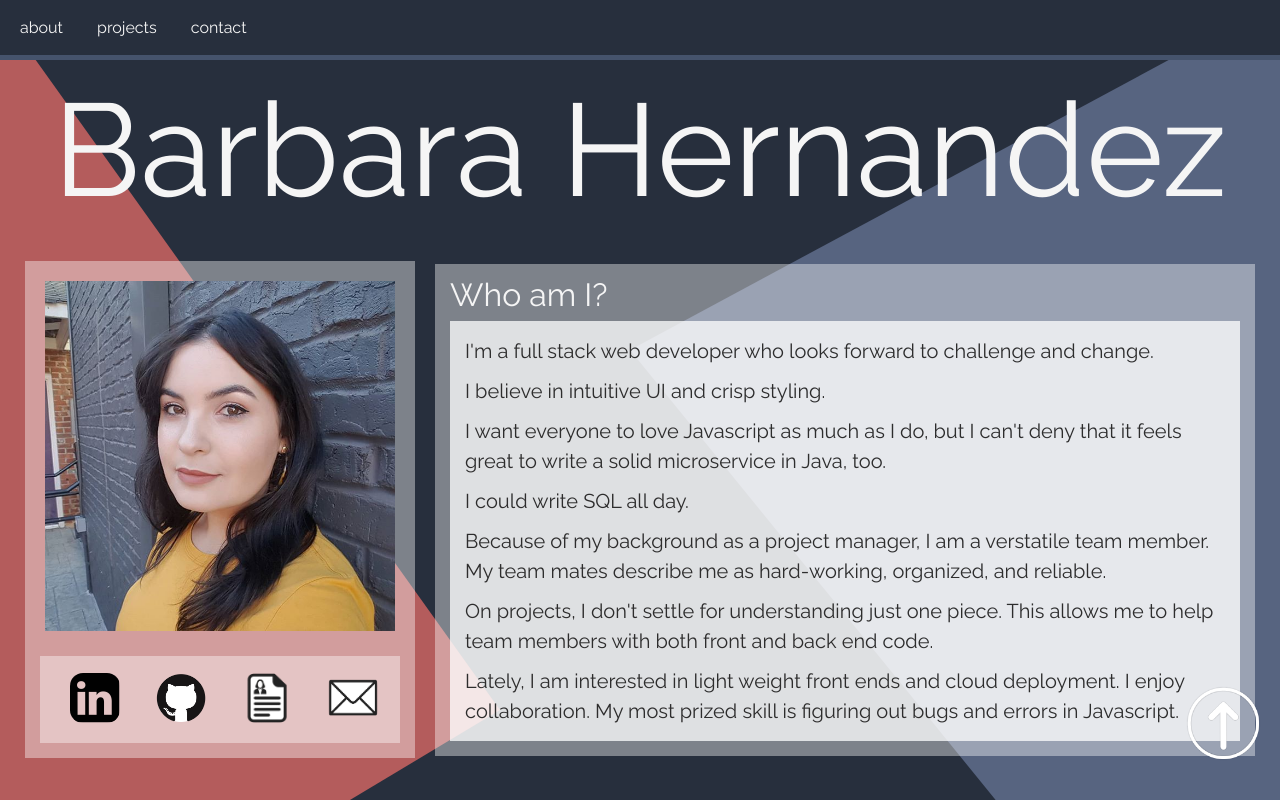
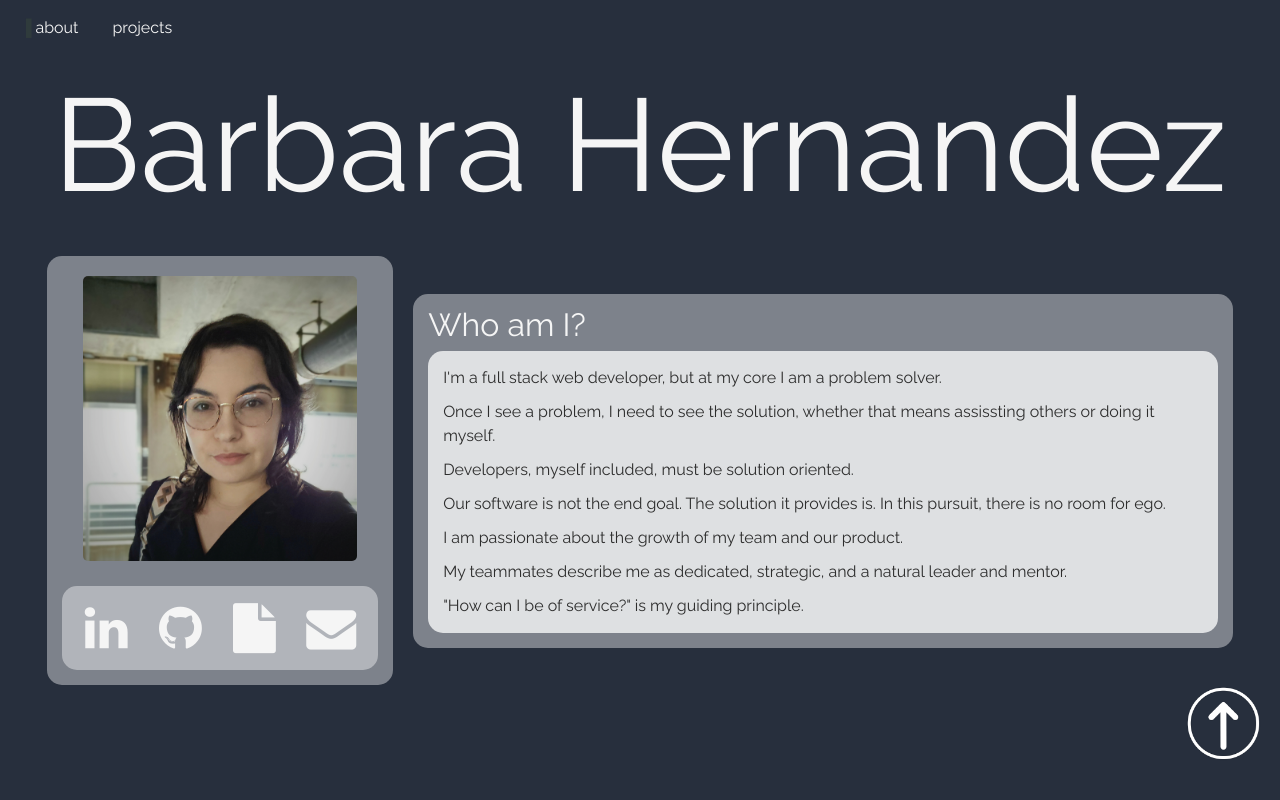
Before and after one commit to BarbaraHernandez/BarbaraHernandez.github.io, a plain HTML site: page index.html in a window 1280 px wide. Shown: the top 800 px of the page. Drawn offline with Linux system fonts and the light colour scheme.

Commit message:
simplify UI, update photo and bio, switch to FA icons from saved icons

```diff
--- a/assets/css/style.css
+++ b/assets/css/style.css
@@ -24,7 +24,7 @@ h3{
 
 p{
     margin: 10px 10px 10px 10px;
-    font-size: 1.25em;
+    font-size: 1em;
     line-height: 1.5em;
 }
 
@@ -34,11 +34,12 @@ img{
     /* max-width: 325px; */
     margin:15px;
     padding: 0px;
+    border-radius: 5px;
 }
 
 #headshot{
-    max-width: 350px;
-    max-height: 350px;
+    max-width: 274px;
+    max-height: 285px;
     margin: 15px;
     display: flex;
 }
@@ -71,7 +72,6 @@ button{
     background-color: #272f3d;
     height: 35px;
     width: 100%;
-    border-bottom: 5px solid #45536c;
     color:#f5f5f5;
     top:0px;
     padding-top: 20px;
@@ -85,6 +85,7 @@ button{
     display: flex;
     flex-flow: column;
     justify-content: center;
+    align-items: center;
 }
 
 .text-center{
@@ -96,6 +97,10 @@ button{
     display:flex;
     flex-flow: row wrap;
     justify-content: center;
+
+    div{
+        border-radius: 15px;
+    }
 }
 
 .content{
@@ -128,19 +133,35 @@ button{
 
 #links{
     background: rgba(255, 255, 255, 0.4);
+    padding: 0px 10px;
+}
+
+@keyframes color_change {
+	from {color: cyan;}
+	to { color: greenyellow;}
+}
+
+.selected-div{
+    animation-name: color_change 1s infinite alternate;
 }
 
 .logo{
-    max-width: 50px;
-    margin: 10px 5px 10px 23px;
+    font-size: 50px;
+    width: 50px;
+    margin: 10px 5px;
     border-radius:15px;
     border: solid 2px transparent;
+    padding: 5px;
+}
+
+.logo-left{
+    padding: 5px 0px 5px 6px;
 }
 
 .logo:hover{
     border-radius:15px;
-    border: solid 2px #cc9090;
-    background-color: #cc9090;
+    border: solid 2px #ea6811;
+    background-color: #ea6811;
 }
 
 button:hover{
@@ -184,32 +205,6 @@ button:hover{
 
 
 /*create shape on bg */
-.shape1 {
-    /*former background-color: #EA9E00; Yellow */
-    width: 0;
-	height: 0;
-	border-top: 350px solid transparent;
-	border-right: 650px solid #576480;
-    border-bottom: 800px solid transparent;
-    position: fixed;
-    right: 0px;
-    top:0px;
-    z-index: -2;
-    background-attachment: scroll;
-}
-
-.shape2{
-    /*former background-color: #620037; Magenta */
-    width: 0;
-	height: 0;
-	border-top: 700px solid transparent;
-	border-left: 500px solid #b45c5c;
-    border-bottom: 300px solid transparent;
-    position: fixed;
-    z-index: -1;
-    top: 10px;
-    background-attachment: scroll;
-}
 
 #top-icon{
     position:fixed;
@@ -415,3 +410,16 @@ button:hover{
         max-width: 75px;
     }
 }
+
+#selected-header {
+    animation: App-logo-spin infinite 1.5s alternate;
+  }
+
+@keyframes App-logo-spin {
+    from {
+      color: yellowgreen;
+    }
+    to {
+      color:rgba(124, 255, 1, 0.004);
+    }
+  }
--- a/index.html
+++ b/index.html
@@ -10,15 +10,15 @@
         <link href="https://fonts.googleapis.com/css?family=Raleway" rel="stylesheet">
         <link rel="stylesheet" href="assets/css/reset.css">
         <link rel="stylesheet" href="assets/css/style.css">
+        <link rel="stylesheet" href="https://cdnjs.cloudflare.com/ajax/libs/font-awesome/4.7.0/css/font-awesome.min.css">
     </head>
     <body>
 
         <!-- Navigation -->
-        <div id="navbar">
+        <div id="navbar" >
             <div id="text-links">
-                <a class="navlink" href="#about-div">about</a>
+                <a class="navlink" href="#about-div"><span aria-hidden="true" id="selected-header">&#9616; </span>about</a>
                 <a class="navlink" href="#projects-div">projects</a>
-                <a class="navlink" href="#contact-div">contact</a>
             </div>
         </div>
 
@@ -30,12 +30,12 @@
             <!-- bio -->
             <div class="content no-bg" id="about-div">
                 <div class="block center">
-                    <img id="headshot" src="assets/images/dtdlth.jpg" alt="headshot">
+                    <img id="headshot" src="assets/images/hssmall.jpg" alt="headshot">
                     <div class="block" id="links">
-                        <a href="https://www.linkedin.com/in/barbara-hernandez-23aa2291/"><img class="logo" src="assets/images/linkedin.png" alt="linked in"></a>
-                        <a href="https://github.com/BarbaraHernandez"><img class="logo" src="assets/images/github.png" alt="github"></a>
-                        <a href="assets/CV_BARBARA_HERNANDEZ.pdf" target="_blank"><img class="logo" src="assets/images/resumeicon.png" alt="CV"></a>
-                        <a href="mailto:barndez@gmail.com"><img class="logo" src="assets/images/emailicon.png" alt="email"></a>
+                        <a href="https://www.linkedin.com/in/barbara-hernandez-23aa2291/"><span class="fa fa-linkedin logo logo-left" style="font-size:50px"></span></a>
+                        <a href="https://github.com/BarbaraHernandez"><span class="fa fa-github logo logo-left" style="font-size:50px" alt="github"></span></a>
+                        <a href="assets/CV_BARBARA_HERNANDEZ.pdf" target="_blank"><span class="fa fa-file logo logo-left" style="font-size:50px" alt="PDF of Curriculum Vitae"></span></a>
+                        <a href="mailto:bandezanne@gmail.com"><span class="fa fa-envelope logo" style="font-size:50px"></span></a>
                     </div>
                 </div>
                 <div class="block narrower">
@@ -44,13 +44,13 @@
                     </div>
                     <!--bio text-->
                     <div class="block extra-opaque">
-                        <p>I'm a full stack web developer who looks forward to challenge and change.</p>
-                        <p>I believe in intuitive UI and crisp styling.</p>
-                        <p>I want everyone to love Javascript as much as I do, but I can't deny that it feels great to write a solid microservice in Java, too.</p>
-                        <p>I could write SQL all day.</p>
-                        <p>Because of my background as a project manager, I am a verstatile team member. My team mates describe me as hard-working, organized, and reliable.</p>
-                        <p>On projects, I don't settle for understanding just one piece. This allows me to help team members with both front and back end code.</p>
-                        <p>Lately, I am interested in light weight front ends and cloud deployment. I enjoy collaboration. My most prized skill is figuring out bugs and errors in Javascript.</p>
+                        <p>I'm a full stack web developer, but at my core I am a problem solver.</p>
+                        <p>Once I see a problem, I need to see the solution, whether that means assissting others or doing it myself.</p>
+                        <p>Developers, myself included, must be solution oriented.</p>
+                        <p>Our software is not the end goal. The solution it provides is. In this pursuit, there is no room for ego.</p>
+                        <p>I am passionate about the growth of my team and our product.</p>
+                        <p>My teammates describe me as dedicated, strategic, and a natural leader and mentor. </p>
+                        <p>"How can I be of service?" is my guiding principle.</p>
                     </div>
                 </div>
             </div>
@@ -117,34 +117,10 @@
                 </div>
 
             </div>
-
-            <!--Contact-->
-            <div class = "content" id="contact-div">
-                <div class="full">
-                    <h2 class="text-center">Contact Me</h2>
-                </div>
-                <div class="block map">
-                    <iframe src="https://www.google.com/maps/embed?pb=!1m18!1m12!1m3!1d212270.7411321579!2d-84.56068880457461!3d33.767633772689834!2m3!1f0!2f0!3f0!3m2!1i1024!2i768!4f13.1!3m3!1m2!1s0x88f5045d6993098d%3A0x66fede2f990b630b!2sAtlanta%2C+GA!5e0!3m2!1sen!2sus!4v1539674437302" width="600" height="450" frameborder="0" style="border:0" allowfullscreen></iframe>
-                </div>
-                <div class="block no-bg">
-                    <div class="block">
-                        <h3>E-Mail:</h3>
-                        <a class="hi-viz" href="mailto:barndez@gmail.com">barndez@gmail.com</a>
-                    </div>
-                    <div class="block">
-                        <h3>Phone #</h3>
-                        <a class="hi-viz" href="tel:+14702226181">470-222-6181</a>
-                    </div>
-                </div>
-            </div>
         </div>
 
-        <!---background shapes-->
-        <div class="shape1"></div>
-        <div class="shape2"></div>
-
         <!--jump to top icon-->
-        <a href="#navbar"><img id="top-icon" src="assets/images/toparrowshadowed.png"></a>
+        <a href="#navbar"><img aria-hidden="true" id="top-icon" class="lex-icon" src="assets/images/toparrowshadowed.png"><span class="sr-only">jump to the top of the page</span></a>
 
     </body>
 
```
Also changed, not shown: assets/images/BarbaraHernandez.png (deleted), assets/images/gh.png (added), assets/images/hssmall.jpg (added), assets/images/li.png (added), assets/images/linkedin-w.png (deleted), assets/images/linkedin.png (deleted), 4 other files.
